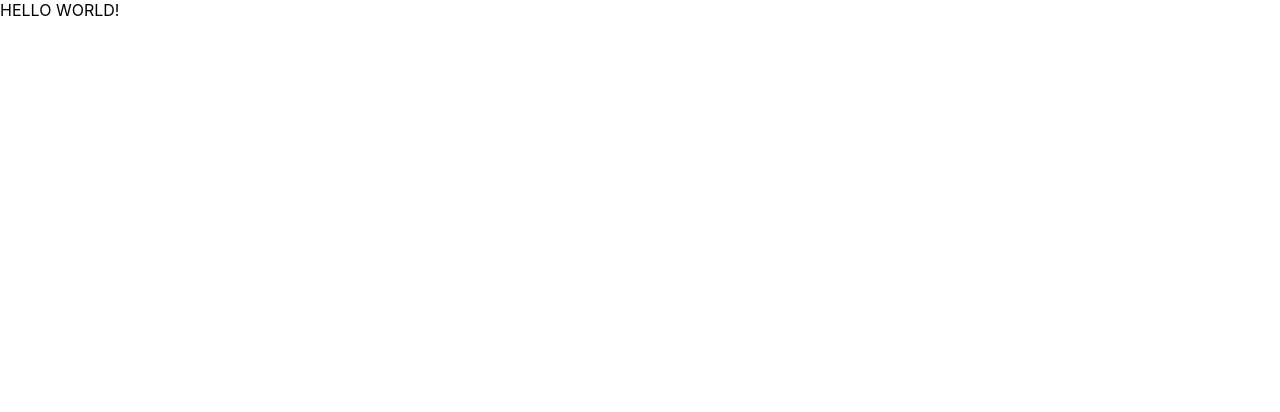
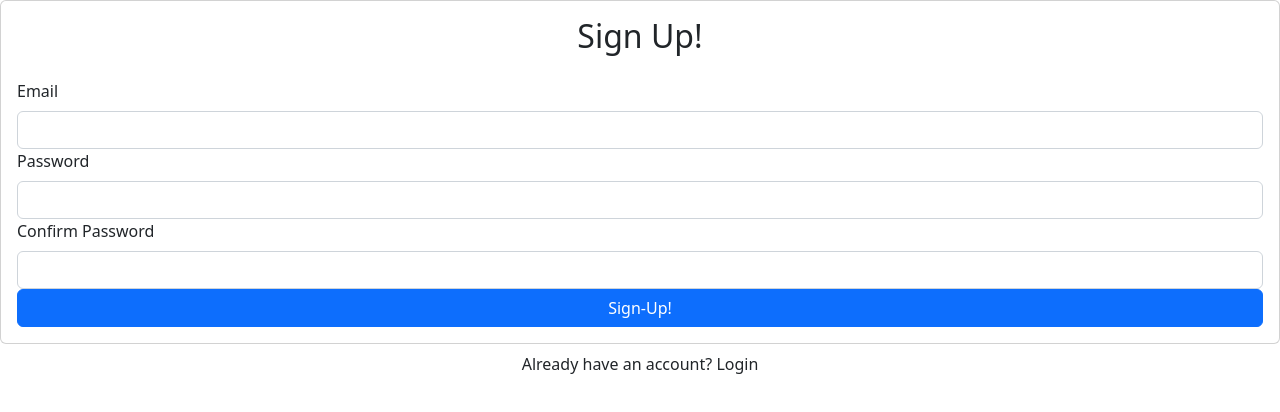
Before and after one commit to nycbasic/firebase-auth, a React (Create React App) app: page / in a window 1280 px wide. Shown: the top 412 px of the page. Built offline with nearby package versions, Linux system fonts and the light colour scheme.

Commit message:
created signup form with bootstrap UI

```diff
--- a/src/components/App.jsx
+++ b/src/components/App.jsx
@@ -1,7 +1,8 @@
 import React from "react";
+import SignUp from "./SignUp";
 
 function App() {
-  return <div className="App">HELLO WORLD!</div>;
+  return <div className="App"><SignUp /></div>;
 }
 
 export default App;
--- a/src/index.js
+++ b/src/index.js
@@ -5,6 +5,7 @@ import { createStore, applyMiddleware } from "redux";
 import thunk from "redux-thunk";
 import "./index.css";
 import App from "./components/App";
+import "bootstrap/dist/css/bootstrap.min.css";
 import reducers from "./reducers";
 
 const root = ReactDOM.createRoot(document.getElementById("root"));
```
